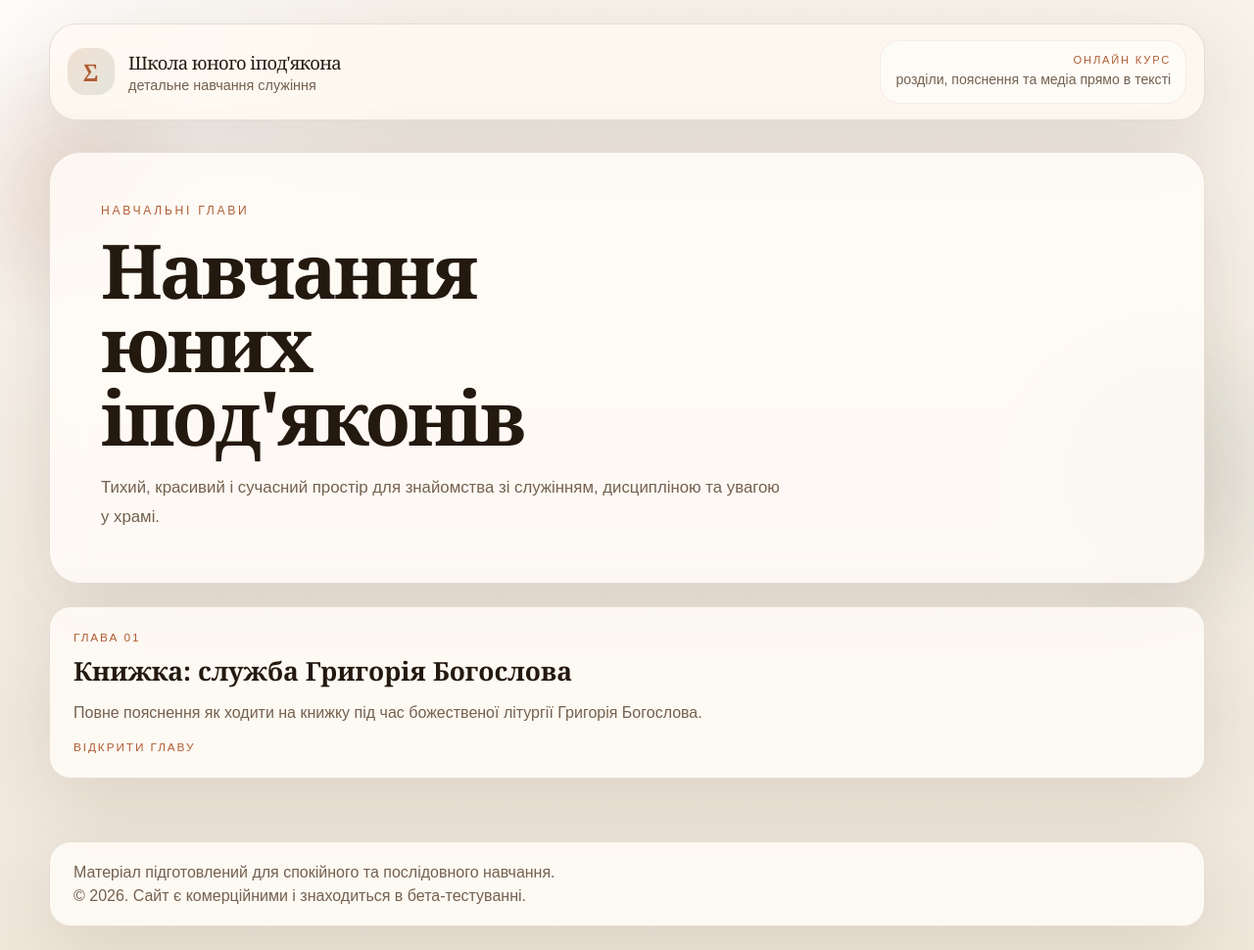
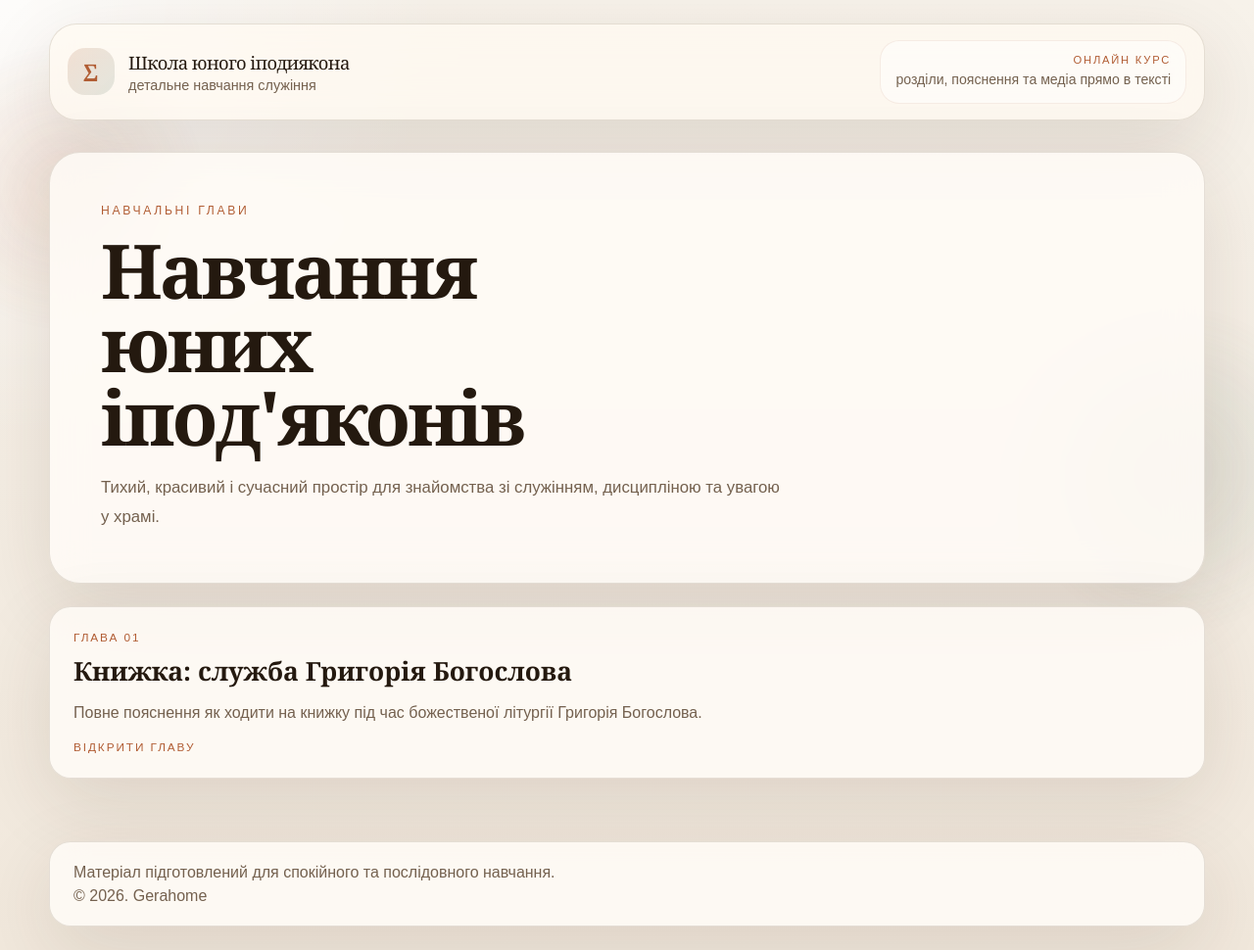
Before and after one commit to G-site/ipos, a FastAPI app: page / in a window 1280 px wide. Shown: the whole page at 98% size. Run offline with FastAPI, Linux system fonts and the light colour scheme.

Commit message:
Update base.html

```diff
--- a/app/templates/base.html
+++ b/app/templates/base.html
@@ -3,8 +3,8 @@
 <head>
     <meta charset="UTF-8">
     <meta name="viewport" content="width=device-width, initial-scale=1.0">
-    <title>{{ page_title }} | Школа юного іпод'якона</title>
-    <meta name="description" content="Навчальний сайт для юних іпод'яконів з інтерактивними розділами">
+    <title>{{ page_title }} | Школа юного іподиякона</title>
+    <meta name="description" content="Навчальний сайт для юних іподияконів з інтерактивними розділами">
     <link rel="stylesheet" href="/static/style.css">
 </head>
 <body>
@@ -17,7 +17,7 @@
                 <a class="brand" href="/">
                     <span class="brand-mark">Σ</span>
                     <span class="brand-text">
-                        <span class="brand-title">Школа юного іпод'якона</span>
+                        <span class="brand-title">Школа юного іподиякона</span>
                         <span class="brand-note">детальне навчання служіння</span>
                     </span>
                 </a>
@@ -34,7 +34,7 @@
 
         <footer class="site-footer">
             <p>{{ footer_note }}</p>
-            <p>© 2026. Сайт є комерційними і знаходиться в бета-тестуванні.</p>
+            <p>© 2026. Gerahome</p>
         </footer>
     </div>
 
```
